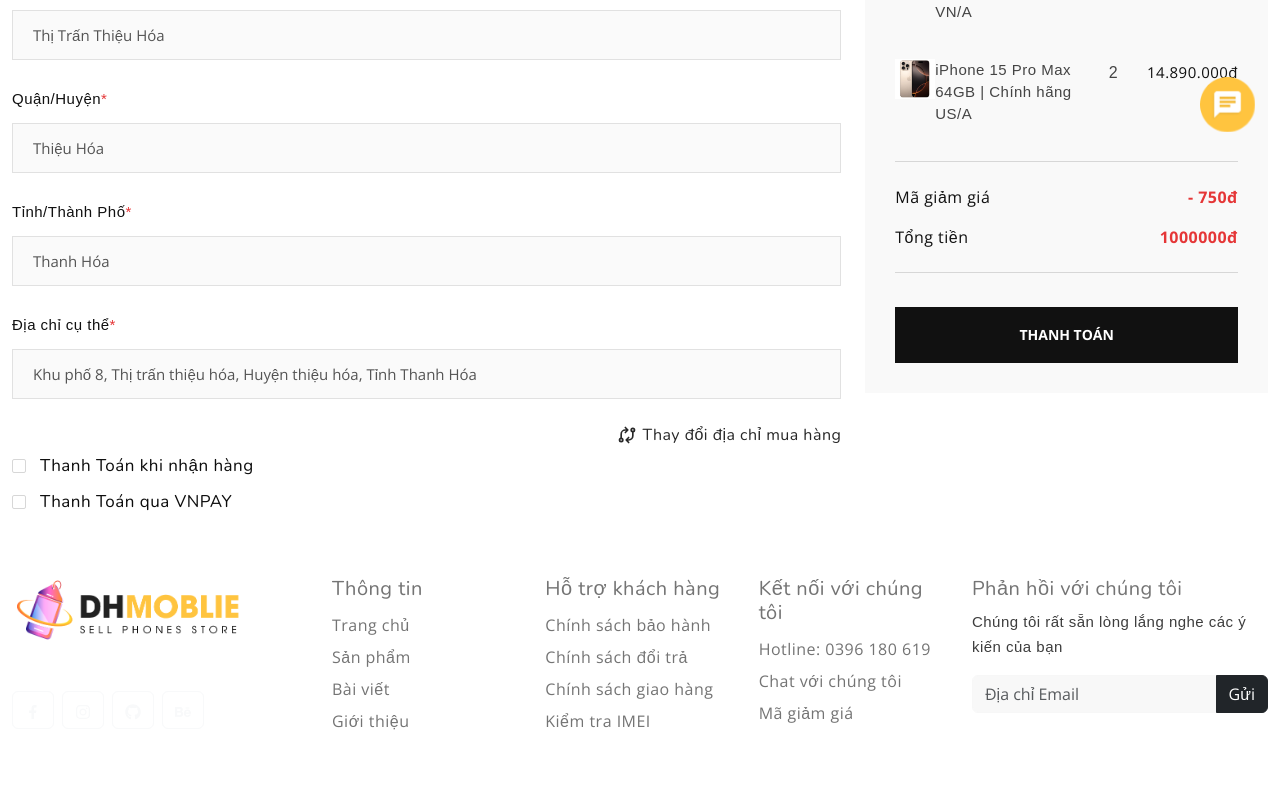
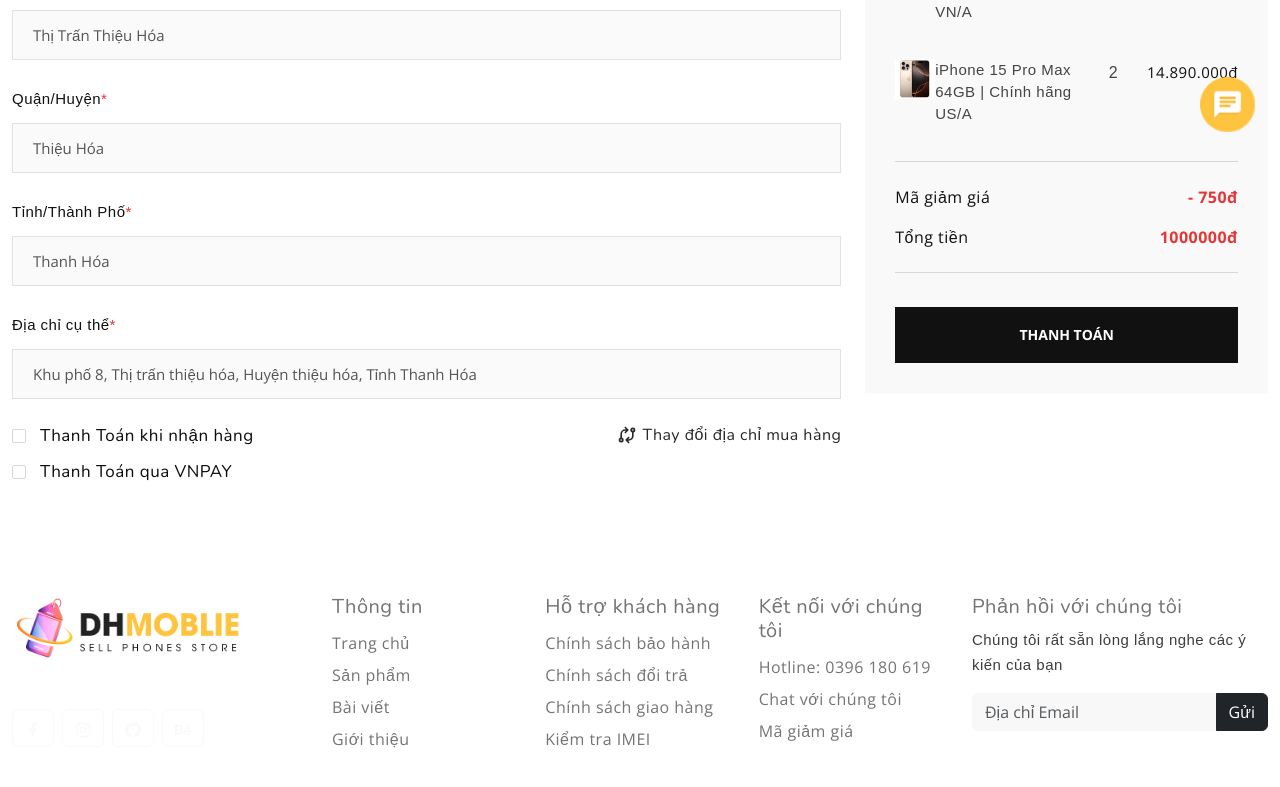
Before and after one commit to ninhatran5/DH-Mobile, a React (Vite) app in the folder frontend/: page /checkout in a window 1280 px wide. Shown: the part 643-1430 px from the top of the page. Built offline with nearby package versions, Linux system fonts and the light colour scheme.

Commit message:
update: Update payment status check box on payment page and change payment information

```diff
--- a/frontend/src/pages/ChangeCheckout.jsx
+++ b/frontend/src/pages/ChangeCheckout.jsx
@@ -126,7 +126,6 @@ const ChangeCheckout = () => {
   ];
   return (
     <>
-      <div className="container-fluid">
       <section className="breadcrumb-option">
         <div className="container-fluid">
           <div className="row">
@@ -147,11 +146,12 @@ const ChangeCheckout = () => {
           </div>
         </div>
       </section>
+      <div className="container-fluid">
         <section className="checkout" style={{ marginTop: 60 }}>
           <div className="checkout__form">
             <form action="#">
               <div className="row">
-                <div className="col-lg-8 col-md-6">
+                <div className="col-lg-8 col-md-6 mb-5">
                   <h5 className="checkout__title">
                     Vui lòng nhập thông tin thanh toán
                   </h5>
@@ -244,6 +244,7 @@ const ChangeCheckout = () => {
                       </h6>
                     </Link>
                   </div>
+                  <div style={{ marginTop: -30, width: "60%" }}>
                     <div className="checkout__input__checkbox">
                       <label htmlFor="acc">
                         <h4 className="checkout-text">
@@ -259,6 +260,7 @@ const ChangeCheckout = () => {
                         <input type="radio" name="checkout" id="vnpay" />
                         <span className="checkmark" />
                       </label>
+                    </div>
                   </div>
                 </div>
                 <div className="col-lg-4 col-md-6">
--- a/frontend/src/pages/CheckOut.jsx
+++ b/frontend/src/pages/CheckOut.jsx
@@ -21,7 +21,6 @@ const CheckOut = () => {
   ];
   return (
     <>
-      <div className="container-fluid">
       <section className="breadcrumb-option">
         <div className="container-fluid">
           <div className="row">
@@ -42,11 +41,12 @@ const CheckOut = () => {
           </div>
         </div>
       </section>
+      <div className="container-fluid">
         <section className="checkout" style={{ marginTop: 60 }}>
           <div className="checkout__form">
             <form action="#">
               <div className="row">
-                <div className="col-lg-8 col-md-6">
+                <div className="col-lg-8 col-md-6 mb-5">
                   <h5 className="checkout__title">
                     Vui lòng nhập thông tin thanh toán
                   </h5>
@@ -120,6 +120,7 @@ const CheckOut = () => {
                       </h6>
                     </Link>
                   </div>
+                  <div style={{ marginTop: -30, width: "60%" }}>
                     <div className="checkout__input__checkbox">
                       <label htmlFor="acc">
                         <h4 className="checkout-text">
@@ -135,6 +136,7 @@ const CheckOut = () => {
                         <input type="radio" name="checkout" id="vnpay" />
                         <span className="checkmark" />
                       </label>
+                    </div>
                   </div>
                 </div>
                 <div className="col-lg-4 col-md-6">
```
Lines whose indentation alone changed are shown as unchanged.
